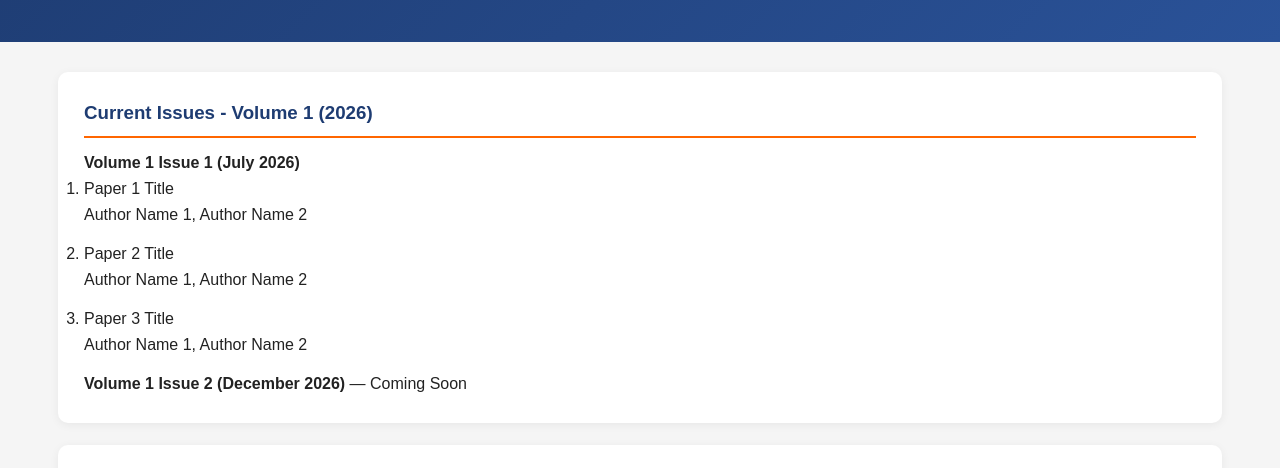
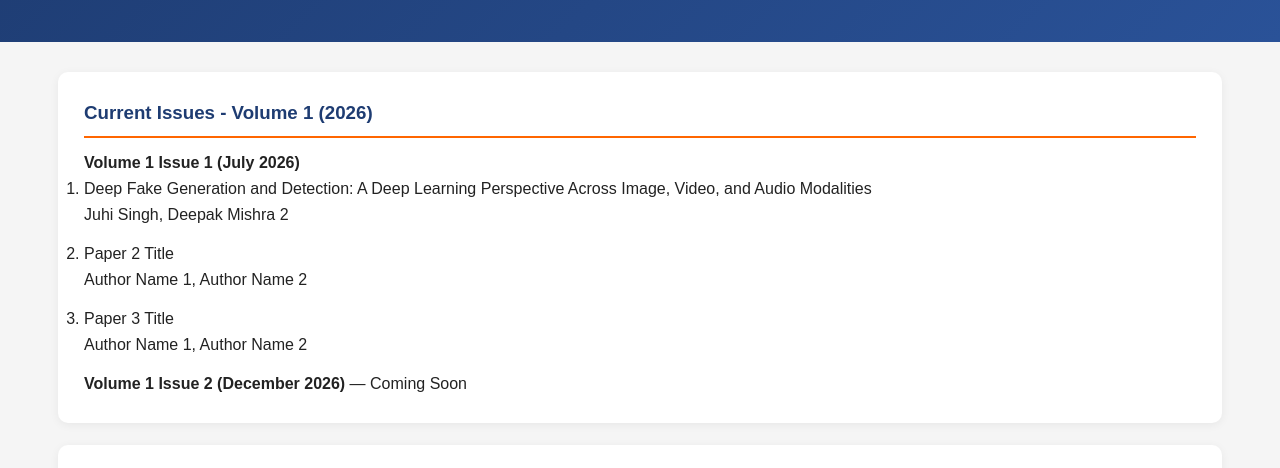
Before and after one commit to mscollge/AIPL-Journal, a plain HTML site: page archive.html in a window 1280 px wide. Shown: the part 322-790 px from the top of the page. Drawn offline with Linux system fonts and the light colour scheme.

Commit message:
Update archive.html

```diff
--- a/archive.html
+++ b/archive.html
@@ -144,9 +144,9 @@
       <a href="PAPER-1-GOOGLE-DRIVE-PDF-LINK"
          target="_blank"
          rel="noopener noreferrer">
-        Paper 1 Title
+        Deep Fake Generation and Detection: A Deep Learning Perspective Across Image, Video, and Audio Modalities
       </a>
-      <p>Author Name 1, Author Name 2</p>
+      <p>Juhi Singh, Deepak Mishra 2</p>
     </li>
 
 
```
